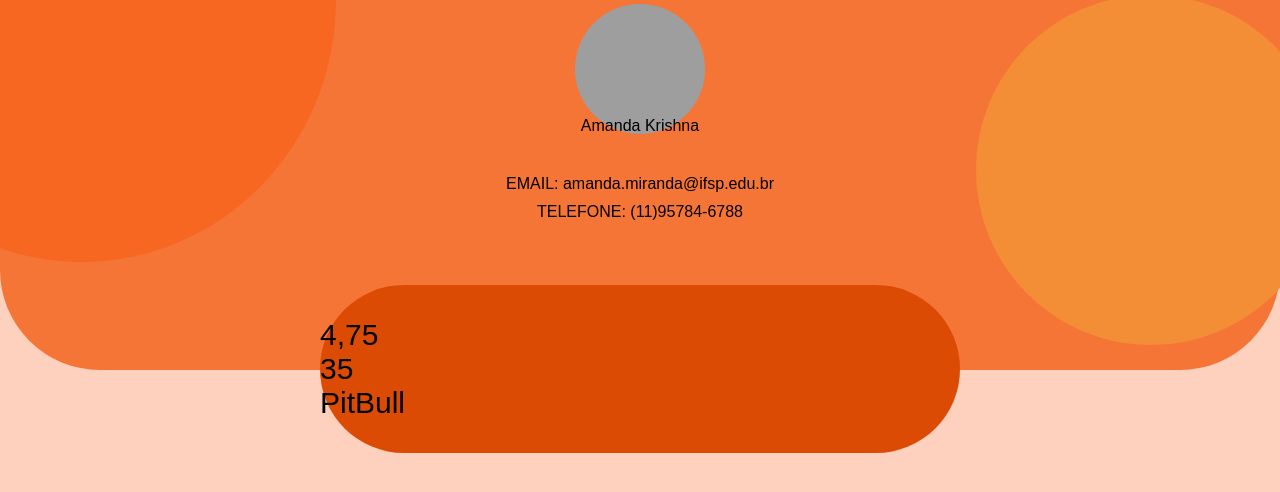
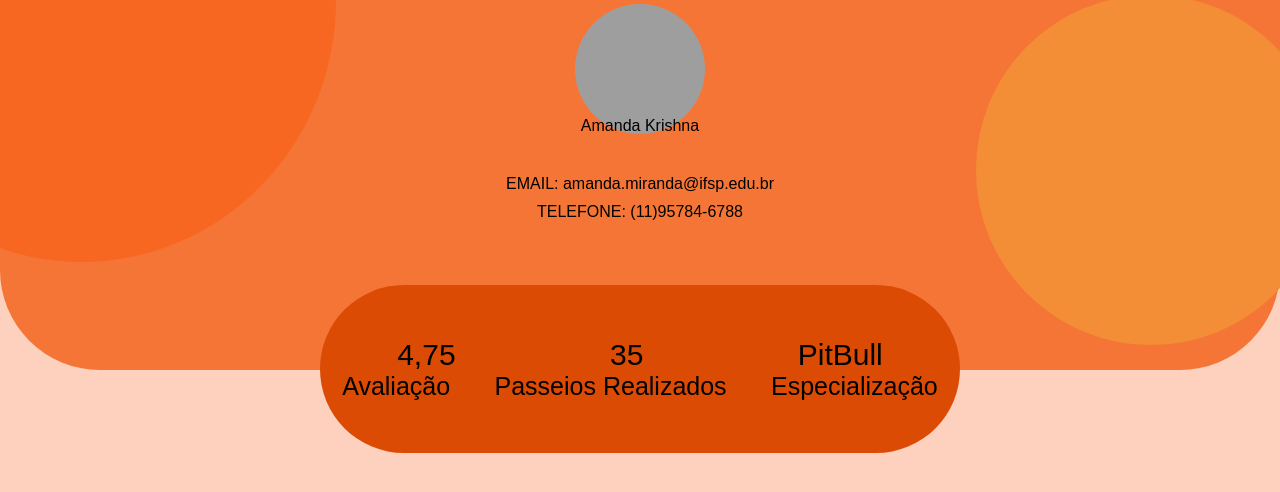
Before and after one commit to JoyceBianca/CareDog, a Flask app: page /perfil in a window 1280 px wide. Shown: the top 492 px of the page. Run offline with Flask 3, Linux system fonts and the light colour scheme; some web fonts are replaced; grey boxes are pictures that could not be loaded.

Commit message:
Add files via upload

```diff
--- a/CareDog/templates/perfilPasseador.html
+++ b/CareDog/templates/perfilPasseador.html
@@ -11,7 +11,7 @@
 
    <div class="base">
         <div class="retanguloInfo">
-            <ul>
+            <ul class="infoCima">
                 <li>
                    4,75
                 </li>
@@ -22,6 +22,18 @@
                     PitBull
                 </li>
             </ul>
+            <ul class="infoBaixo">
+                <li>
+                   Avaliação
+                </li>
+                <li>
+                     Passeios
+                    Realizados
+                </li>
+                <li>
+                    Especialização
+                </li>
+            </ul>
 
         </div>
     </div>
@@ -30,6 +42,7 @@
         <div class="circulo1"></div>
         <div class="circulo2"></div>
         <div class="imagemPerfil"></div>
+
         <div class="infoPasseador">
             <p>Amanda Krishna</p>
             <p></p>
```
Lines whose indentation alone changed are shown as unchanged.
